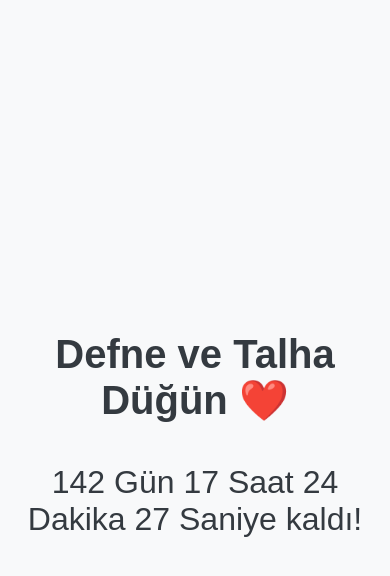
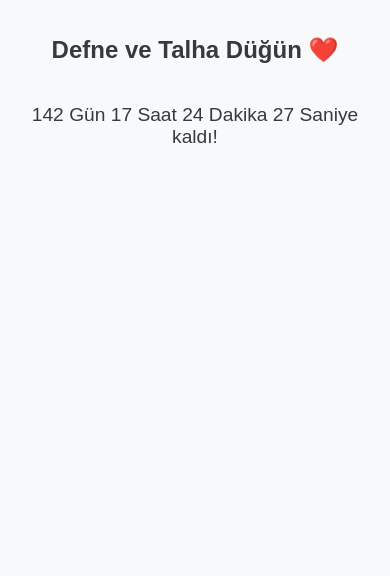
Before and after one commit to pabtender/defne-talha-dugun, a plain HTML site: page index.html in a window 390 px wide. Drawn offline with Linux system fonts and the light colour scheme.

Commit message:
index.html

```diff
--- a/index.html
+++ b/index.html
@@ -25,6 +25,31 @@
     #countdown {
       font-size: 2em;
       margin-top: 20px;
+    }
+
+    /* Mobil cihazlar için uyum */
+    @media (max-width: 768px) {
+      body {
+        padding: 20px;
+        font-size: 16px;
+        height: auto;
+      }
+      h1 {
+        font-size: 2em;
+      }
+      #countdown {
+        font-size: 1.5em;
+      }
+    }
+
+    /* Daha küçük ekranlar (telefonlar) */
+    @media (max-width: 480px) {
+      h1 {
+        font-size: 1.5em;
+      }
+      #countdown {
+        font-size: 1.2em;
+      }
     }
   </style>
 </head>
```
